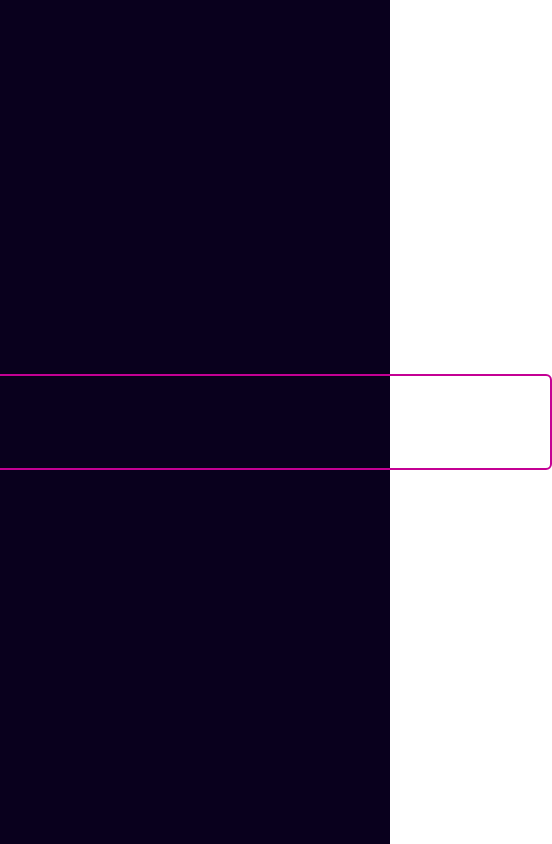
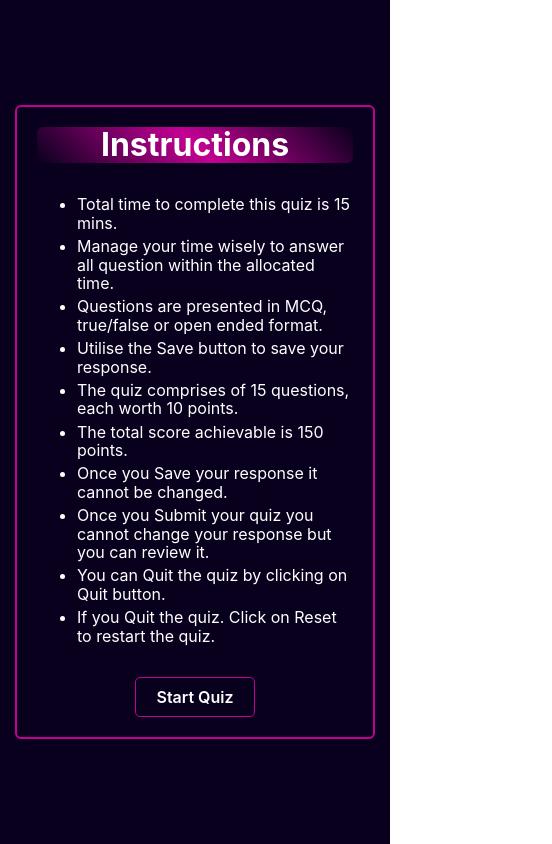
Before and after one commit to rajkamalnehul/quiz-app, a React (Vite) app: page /instructions in a window 390 px wide. Shown: the whole page, 552 px wide, since content can reach past the window. Built offline with nearby package versions, Linux system fonts and the light colour scheme.

Commit message:
instruction, responsive

```diff
--- a/src/constants/constants.js
+++ b/src/constants/constants.js
@@ -1 +1,2 @@
 export const TIMER_DURATION = 900;
+export const SCORE_PER_QUESTION = 10;
--- /dev/null
+++ b/src/constants/instructions.js
@@ -0,0 +1,16 @@
+import { TIMER_DURATION, SCORE_PER_QUESTION } from "./constants";
+import questionsData from "./questions.json";
+export const instruction = [
+  `Total time to complete this quiz is ${TIMER_DURATION / 60} mins.`,
+  `Manage your time wisely to answer all question within the allocated time.`,
+  `Questions are presented in MCQ, true/false or open ended format.`,
+  `Utilise the Save button to save your response.`,
+  `The quiz comprises of ${questionsData.questions.length} questions, each worth ${SCORE_PER_QUESTION} points.`,
+  `The total score achievable is ${
+    questionsData.questions.length * SCORE_PER_QUESTION
+  } points.`,
+  "Once you Save your response it cannot be changed.",
+  "Once you Submit your quiz you cannot change your response but you can review it.",
+  "You can Quit the quiz by clicking on Quit button.",
+  "If you Quit the quiz. Click on Reset to restart the quiz.",
+];
--- a/src/pages/instructions/index.jsx
+++ b/src/pages/instructions/index.jsx
@@ -1,12 +1,31 @@
 import React from "react";
-import { Link } from "react-router-dom";
+import Button from "../../components/buttons/button";
+import { useNavigate } from "react-router-dom";
+import { instruction } from "../../constants/instructions";
 import "./instructions.scss";
+
 function Instructions() {
+  const navigate = useNavigate();
   return (
     <div className="instruction-layout">
       <div className="instruction-card">
-        Instructions
-        <Link to={"/quiz"}>Start Quiz</Link>
+        <h1>Instructions</h1>
+        <div>
+          <ul>
+            {instruction.map((text, i) => (
+              <li key={i} className="instructions">
+                {text}
+              </li>
+            ))}
+          </ul>
+        </div>
+        <div className="button-container">
+          <Button
+            onClick={() => navigate("/quiz")}
+            label={"Start Quiz"}
+            className={"outlined-button"}
+          />
+        </div>
       </div>
     </div>
   );
--- a/src/pages/instructions/instructions.scss
+++ b/src/pages/instructions/instructions.scss
@@ -7,3 +7,12 @@
 .instruction-card {
     @include card-styles
 }
+
+.instructions{
+    margin: 5px 0;
+}
+
+.button-container{
+    display: flex;
+    justify-content: center;
+}
--- a/src/scss/common/_layout.scss
+++ b/src/scss/common/_layout.scss
@@ -1,7 +1,14 @@
 @use './colors' as *;
+
+ //Media query
+ $mobile-width: 768px;
+
 @mixin layout-styles {
-    display: grid;
-    place-content: center;
+    // display: grid;
+    // place-content: center;
+    display: flex;
+    justify-content: center;
+    align-items: center;
     background-color: $secondary-color;
     color: $primary-font-color;
     width: 100%;
@@ -14,6 +21,7 @@
     gap: 1rem;
     border: 2px solid $primary-color;
     width: 650px;
+    margin: 15px;
     padding: 20px 30px;
     border-radius: 6px;
     background-color:transparent;
@@ -25,4 +33,9 @@
         border-radius: 6px;
         text-align: center;
     }
+
+    @media screen and (max-width: $mobile-width) {
+        width: 100%;
+        padding: 20px 20px;
+      }
   }
```
